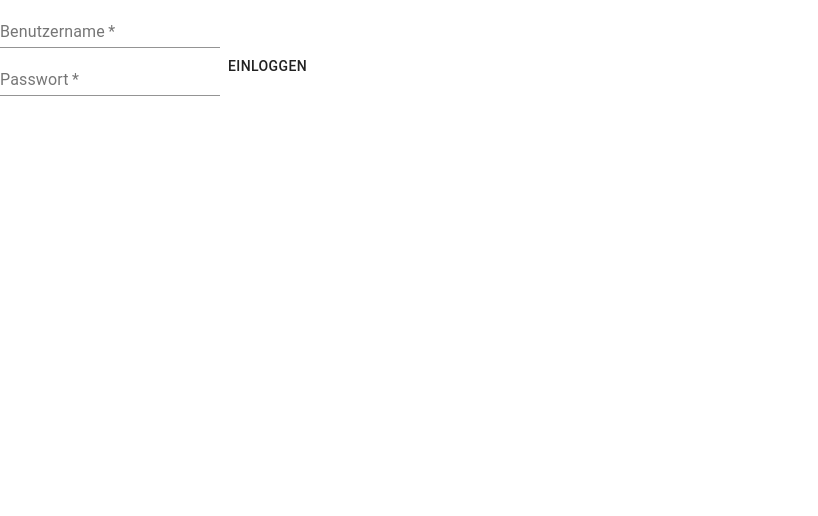
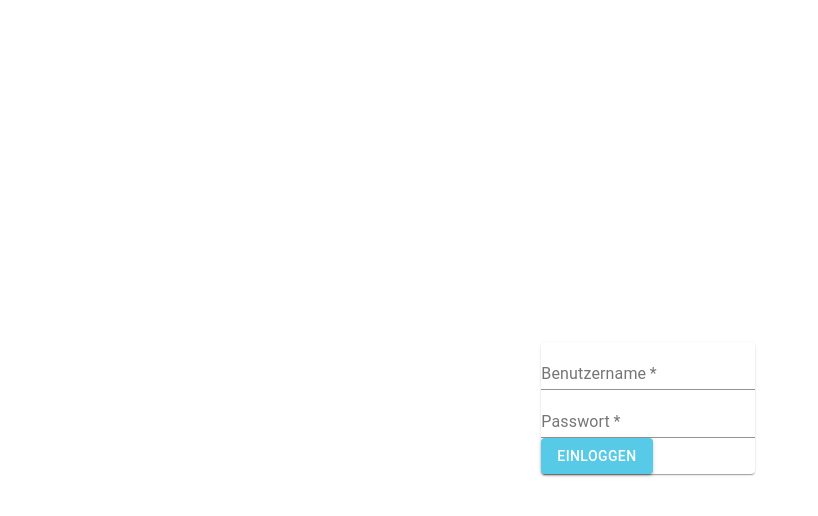
Before and after one commit to UKayeF/JS-fullstack, a React (Create React App) app in the folder src/app/: page / in a window 1280 px wide. Shown: the top 516 px of the page, without its empty margins (0-818 px from the left). Built offline with nearby package versions, Linux system fonts and the light colour scheme.

Commit message:
use theme and styles

```diff
--- a/src/app/src/App.js
+++ b/src/app/src/App.js
@@ -1,17 +1,34 @@
 import React from 'react';
 import { BrowserRouter as Router, Switch, Route } from 'react-router-dom';
+import { ThemeProvider } from '@material-ui/styles';
 import './App.css';
 import Login from './screens/Login';
+import { createMuiTheme } from '@material-ui/core';
+
+const theme = createMuiTheme({
+  palette: {
+    primary: {
+      main: '#57cae7',
+      contrastText: '#ffffff',
+    },
+    secondary: {
+      main: '#ff8103',
+      contrastText: '#ffffff',
+    },
+  },
+})
 
 function App() {
   return (
+    <ThemeProvider theme={theme}>
       <Router>
         <Switch>
           <Route path='/'>
-          <Login />
+            <Login/>
           </Route>
         </Switch>
       </Router>
+    </ThemeProvider>
   );
 }
 
--- a/src/app/src/screens/Login.jsx
+++ b/src/app/src/screens/Login.jsx
@@ -1,7 +1,18 @@
 import React, { useState } from 'react';
-import { Button, FormControl, Grid, Input, InputLabel } from '@material-ui/core';
+import { Button, FormControl, Grid, Input, InputLabel, Paper } from '@material-ui/core';
+import { makeStyles } from '@material-ui/core/styles';
+
+const useStyles = makeStyles(theme => ({
+  fullwidth: {
+    width: '100%',
+  },
+  root: {
+    margin: theme.spacing(1),
+  },
+}));
 
 const Login = () => {
+  const classes = useStyles();
   const [username, setUsername] = useState('');
   const [password, setPassword] = useState('');
 
@@ -10,27 +21,34 @@ const Login = () => {
   const handleSubmit = evt => console.log(btoa(`${username}:${password}`));
 
   return (
-    <Grid container>
-      <Grid item xs={12} md={6} lg={3}>
+    <Grid className={classes.root}
+      container justify='center' direction='row' alignItems='center' style={{ height: '100vh' }}>
+      <Grid item xs={12} md={4} lg={2} className={classes.root}>
+        <Paper elevation={1}>
           <form>
+            <Grid item xs={12}>
               <FormControl required>
                 <InputLabel htmlFor='login-name'>Benutzername</InputLabel>
                 <Input
                   id='login-name'
-              aria-described-by='Enter username'
                   onChange={handleUserInputChange}
                 />
               </FormControl>
+            </Grid>
+            <Grid item xs={12}>
               <FormControl required>
                 <InputLabel htmlFor='login-pass'>Passwort</InputLabel>
                 <Input
                   id='login-pass'
-              aria-described-by='Enter password'
                   onChange={handlePassInputChange}
                 />
               </FormControl>
-          <Button onClick={handleSubmit}>Einloggen</Button>
+            </Grid>
+            <Grid item xs={12}>
+              <Button variant='contained' color='primary' onClick={handleSubmit}>Einloggen</Button>
+            </Grid>
           </form>
+        </Paper>
       </Grid>
     </Grid>
   );
```
Lines whose indentation alone changed are shown as unchanged.
